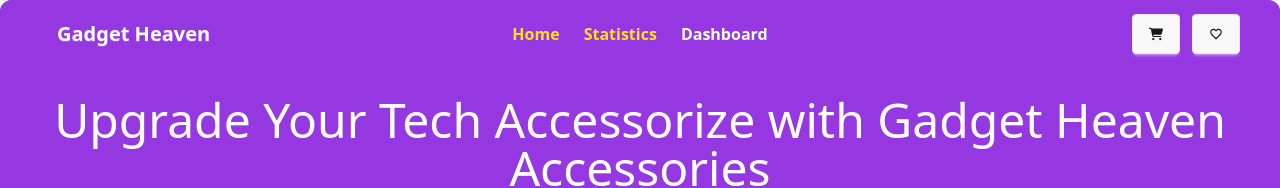
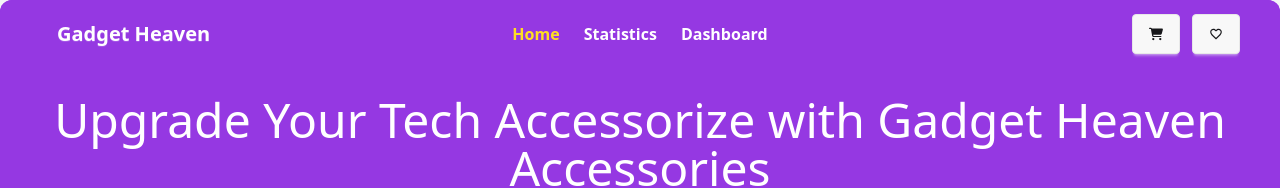
Before and after one commit to neyamat7/gadget-heaven-react-router, a React (Vite) app: page / in a window 1280 px wide. Shown: the top 188 px of the page. Built offline with nearby package versions, Linux system fonts and the light colour scheme.

Commit message:
left stats only

```diff
--- a/src/components/Navbar/Navbar.jsx
+++ b/src/components/Navbar/Navbar.jsx
@@ -69,9 +69,9 @@
             </li>
             <li>
               <NavLink
-                className={({ isActive }) =>
-                  isActive ? "text-yellow-300" : ""
-                }
+                // className={({ isActive }) =>
+                //   isActive ? "text-yellow-300" : ""
+                // }
                 to="/"
               >
                 Statistics
```
